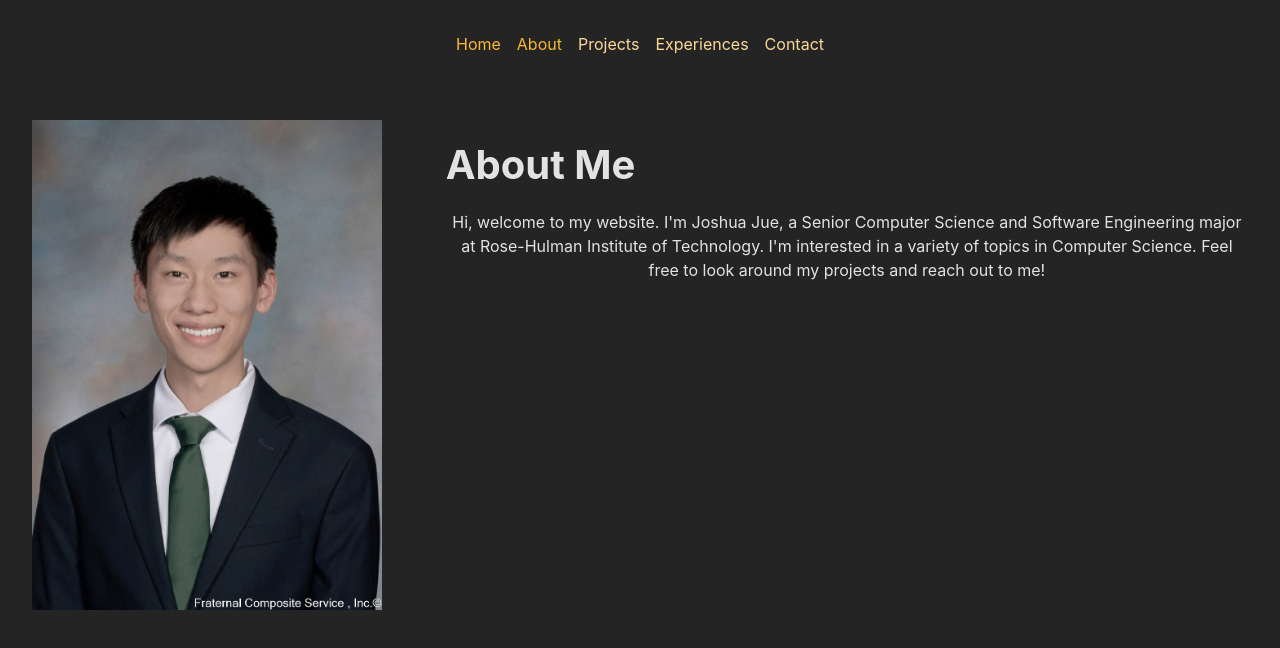
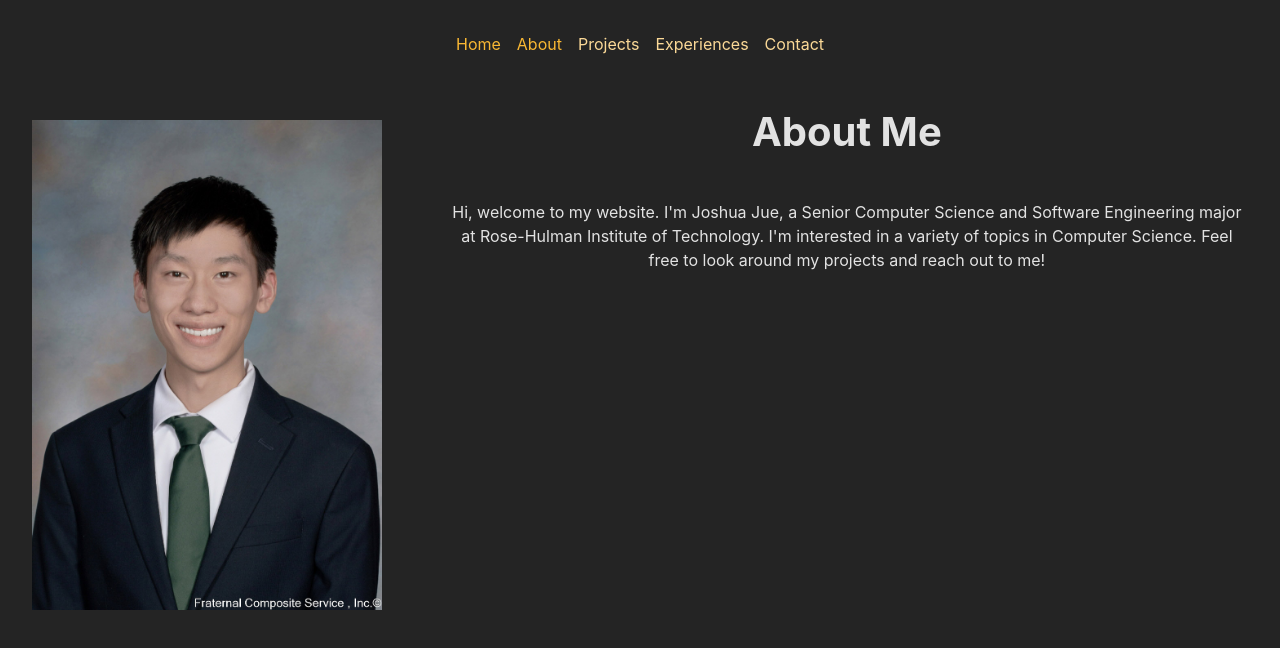
Before and after one commit to JJue888/react_portfolio, a React (Create React App) app: page /react_portfolio/about in a window 1280 px wide. Shown: the top 648 px of the page. Built offline with nearby package versions, Linux system fonts and the light colour scheme.

Commit message:
About styling

```diff
--- a/src/pages/About.module.css
+++ b/src/pages/About.module.css
@@ -15,5 +15,12 @@
 
     h2 {
         font-size: 2.5rem;
+        text-align: center;
+        padding-bottom: 5%;
+        margin: 0;
+    }
+
+    p {
+        text-align: center;
     }
 }
```
